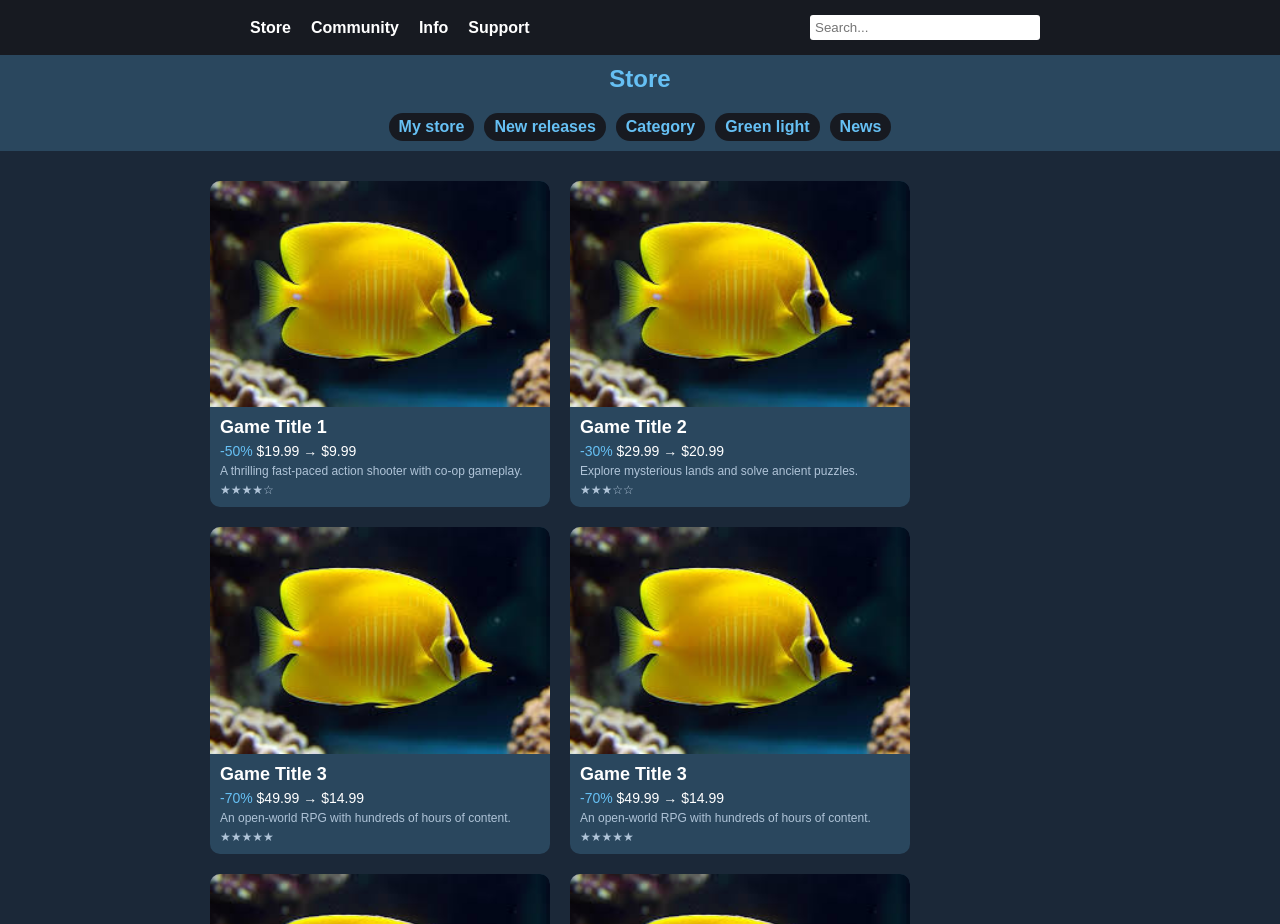
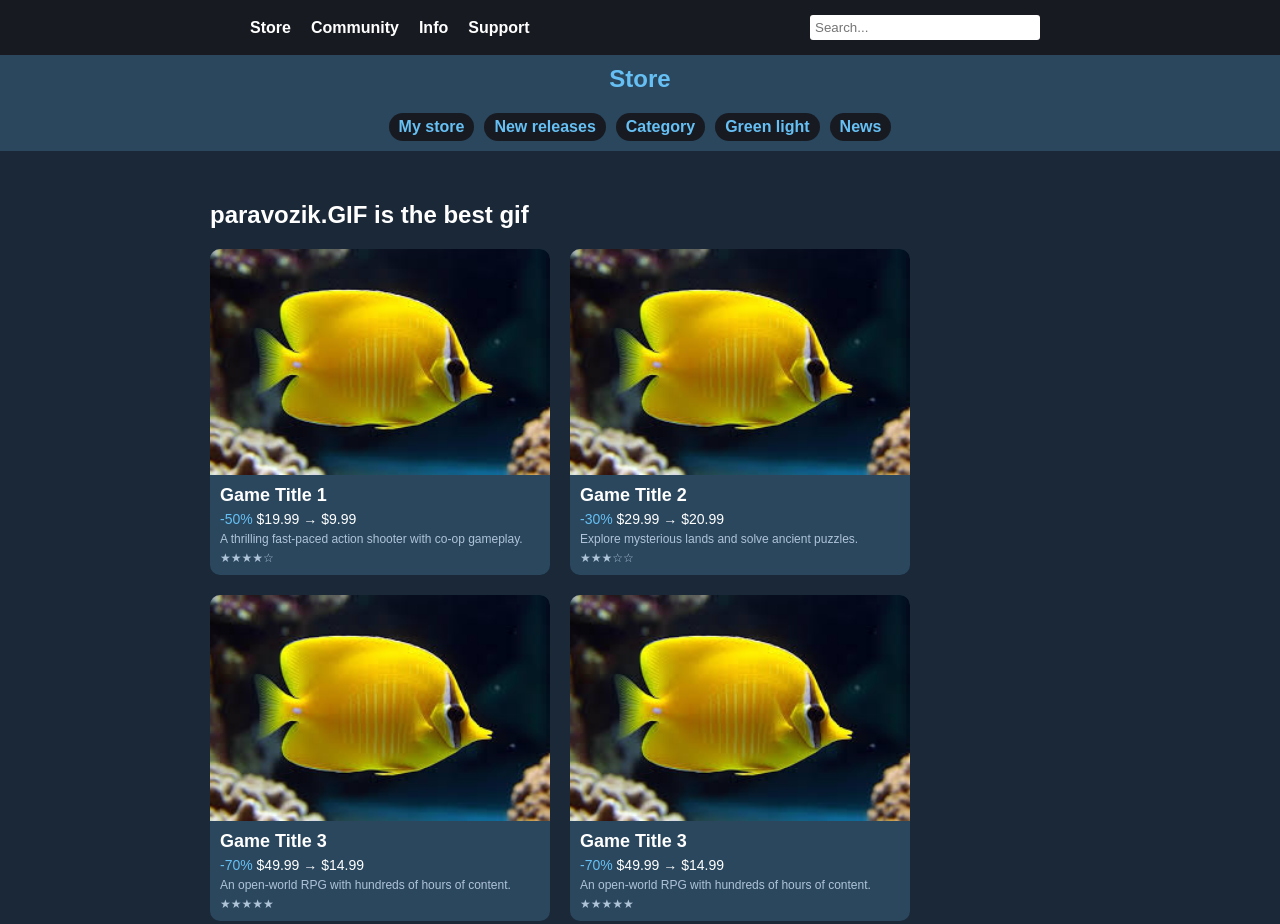
Before and after one commit to Geny1kly/beam_project, a plain HTML site: page index.html in a window 1280 px wide. Shown: the top 924 px of the page. Drawn offline with Linux system fonts and the light colour scheme.

Commit message:
paravozik

```diff
--- a/index.html
+++ b/index.html
@@ -104,12 +104,15 @@
             background-color: #3c6e91;
         }
 
+		.header-container {
+            padding: 30px 210px;
+		}
+
         /* Carousel */
         .carousel {
             display: flex;
 			flex-wrap: wrap;
             scroll-snap-type: x mandatory;
-            padding: 30px 210px;
             gap: 20px;
         }
 
@@ -356,6 +359,8 @@
     <a href="#" class="category">News</a>
 </div>
 
+<div class="header-container">
+	<h2>paravozik.GIF is the best gif</h2>
 	<div class="carousel">
 		<div class="carousel-item">
 			<img src="fish.jpg" alt="Game 1">
@@ -428,6 +433,7 @@
 			</div>
 		</div>
 
+	</div>
 </div>
 
 <div class="specials" id="specials">
```
Lines whose indentation alone changed are shown as unchanged.
